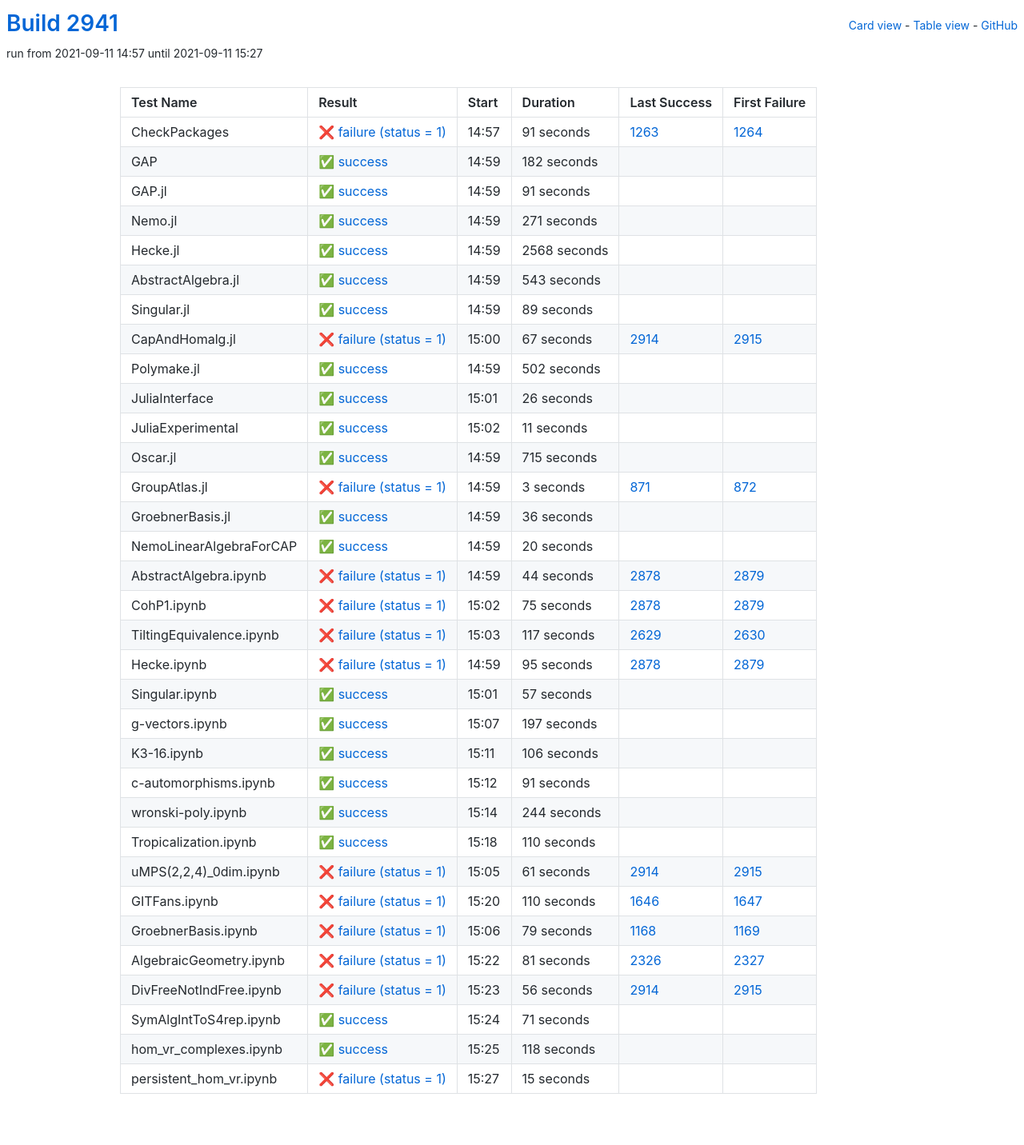
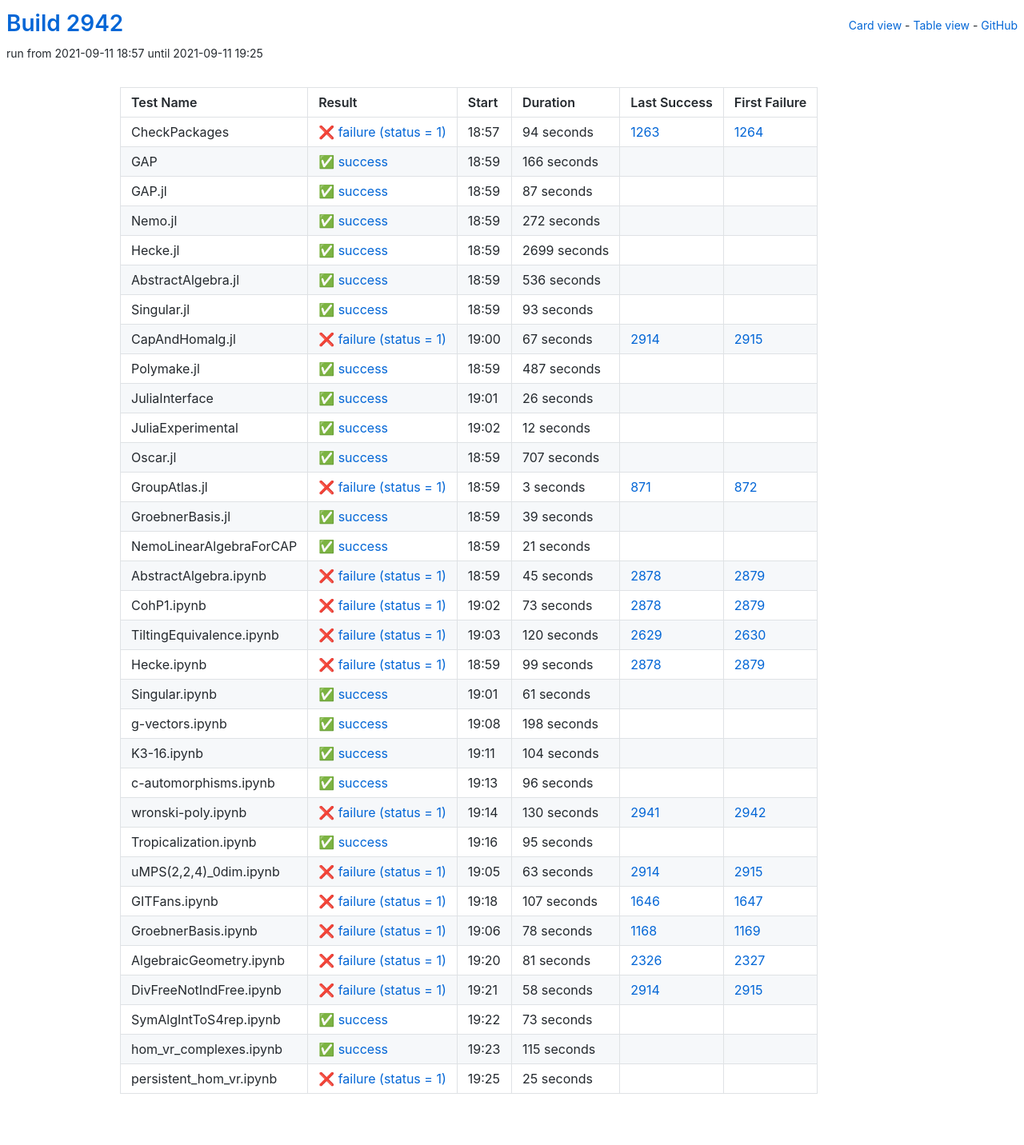
Before and after one commit to oscar-system/oscar-ci-status-stable, a Jekyll site: the page built from table.html, in a window 1280 px wide. Shown: the whole page at 80% size. Built offline with Jekyll 4.4.1, drawn with Linux system fonts in a browser that asks for light colours.

Commit message:
Build #2942

```diff
--- a/_data/ci.yml
+++ b/_data/ci.yml
@@ -1,6 +1,6 @@
 ---
-build: 2941
-build_url: https://oscarci.mathematik.uni-kl.de/job/oscar-stable/2941/
+build: 2942
+build_url: https://oscarci.mathematik.uni-kl.de/job/oscar-stable/2942/
 job: oscar-stable
 organization: oscar-system
 repo: oscar-ci-status-stable
@@ -8,92 +8,92 @@ repourl: https://github.com/oscar-system/oscar-ci-status-stable
 tests:
 - name: CheckPackages
   id: checkpackages
-  log: https://oscarci.mathematik.uni-kl.de/job/oscar-stable/2941/artifact/logs/build-2941/CheckPackages.log
-  start: 2021-09-11 14:57
+  log: https://oscarci.mathematik.uni-kl.de/job/oscar-stable/2942/artifact/logs/build-2942/CheckPackages.log
+  start: 2021-09-11 18:57
   success: false
   exitcode: 1
   status: failure
-  duration: 91
+  duration: 94
   last_success: 1263
   last_success_url: https://oscarci.mathematik.uni-kl.de/job/oscar-stable/1263/
   first_failure: 1264
   first_failure_url: https://oscarci.mathematik.uni-kl.de/job/oscar-stable/1264/
 - name: GAP
   id: gap
-  log: https://oscarci.mathematik.uni-kl.de/job/oscar-stable/2941/artifact/logs/build-2941/GAP.log
-  start: 2021-09-11 14:59
+  log: https://oscarci.mathematik.uni-kl.de/job/oscar-stable/2942/artifact/logs/build-2942/GAP.log
+  start: 2021-09-11 18:59
   success: true
   exitcode: 0
   status: success
-  duration: 182
+  duration: 166
   last_success: false
   last_success_url:
   first_failure: false
   first_failure_url:
 - name: GAP.jl
   id: gap-jl
-  log: https://oscarci.mathematik.uni-kl.de/job/oscar-stable/2941/artifact/logs/build-2941/GAP.jl.log
-  start: 2021-09-11 14:59
+  log: https://oscarci.mathematik.uni-kl.de/job/oscar-stable/2942/artifact/logs/build-2942/GAP.jl.log
+  start: 2021-09-11 18:59
   success: true
   exitcode: 0
   status: success
-  duration: 91
+  duration: 87
   last_success: false
   last_success_url:
   first_failure: false
   first_failure_url:
 - name: Nemo.jl
   id: nemo-jl
-  log: https://oscarci.mathematik.uni-kl.de/job/oscar-stable/2941/artifact/logs/build-2941/Nemo.jl.log
-  start: 2021-09-11 14:59
+  log: https://oscarci.mathematik.uni-kl.de/job/oscar-stable/2942/artifact/logs/build-2942/Nemo.jl.log
+  start: 2021-09-11 18:59
   success: true
   exitcode: 0
   status: success
-  duration: 271
+  duration: 272
   last_success: false
   last_success_url:
   first_failure: false
   first_failure_url:
 - name: Hecke.jl
   id: hecke-jl
-  log: https://oscarci.mathematik.uni-kl.de/job/oscar-stable/2941/artifact/logs/build-2941/Hecke.jl.log
-  start: 2021-09-11 14:59
+  log: https://oscarci.mathematik.uni-kl.de/job/oscar-stable/2942/artifact/logs/build-2942/Hecke.jl.log
+  start: 2021-09-11 18:59
   success: true
   exitcode: 0
   status: success
-  duration: 2568
+  duration: 2699
   last_success: false
   last_success_url:
   first_failure: false
   first_failure_url:
 - name: AbstractAlgebra.jl
   id: abstractalgebra-jl
-  log: https://oscarci.mathematik.uni-kl.de/job/oscar-stable/2941/artifact/logs/build-2941/AbstractAlgebra.jl.log
-  start: 2021-09-11 14:59
+  log: https://oscarci.mathematik.uni-kl.de/job/oscar-stable/2942/artifact/logs/build-2942/AbstractAlgebra.jl.log
+  start: 2021-09-11 18:59
   success: true
   exitcode: 0
   status: success
-  duration: 543
+  duration: 536
   last_success: false
   last_success_url:
   first_failure: false
   first_failure_url:
 - name: Singular.jl
   id: singular-jl
-  log: https://oscarci.mathematik.uni-kl.de/job/oscar-stable/2941/artifact/logs/build-2941/Singular.jl.log
-  start: 2021-09-11 14:59
+  log: https://oscarci.mathematik.uni-kl.de/job/oscar-stable/2942/artifact/logs/build-2942/Singular.jl.log
+  start: 2021-09-11 18:59
   success: true
   exitcode: 0
   status: success
-  duration: 89
+  duration: 93
   last_success: false
   last_success_url:
   first_failure: false
   first_failure_url:
 - name: CapAndHomalg.jl
   id: capandhomalg-jl
-  log: https://oscarci.mathematik.uni-kl.de/job/oscar-stable/2941/artifact/logs/build-2941/CapAndHomalg.jl.log
-  start: 2021-09-11 15:00
+  log: https://oscarci.mathematik.uni-kl.de/job/oscar-stable/2942/artifact/logs/build-2942/CapAndHomalg.jl.log
+  start: 2021-09-11 19:00
   success: false
   exitcode: 1
   status: failure
@@ -104,20 +104,20 @@ tests:
   first_failure_url: https://oscarci.mathematik.uni-kl.de/job/oscar-stable/2915/
 - name: Polymake.jl
   id: polymake-jl
-  log: https://oscarci.mathematik.uni-kl.de/job/oscar-stable/2941/artifact/logs/build-2941/Polymake.jl.log
-  start: 2021-09-11 14:59
+  log: https://oscarci.mathematik.uni-kl.de/job/oscar-stable/2942/artifact/logs/build-2942/Polymake.jl.log
+  start: 2021-09-11 18:59
   success: true
   exitcode: 0
   status: success
-  duration: 502
+  duration: 487
   last_success: false
   last_success_url:
   first_failure: false
   first_failure_url:
 - name: JuliaInterface
   id: juliainterface
-  log: https://oscarci.mathematik.uni-kl.de/job/oscar-stable/2941/artifact/logs/build-2941/JuliaInterface.log
-  start: 2021-09-11 15:01
+  log: https://oscarci.mathematik.uni-kl.de/job/oscar-stable/2942/artifact/logs/build-2942/JuliaInterface.log
+  start: 2021-09-11 19:01
   success: true
   exitcode: 0
   status: success
@@ -128,32 +128,32 @@ tests:
   first_failure_url:
 - name: JuliaExperimental
   id: juliaexperimental
-  log: https://oscarci.mathematik.uni-kl.de/job/oscar-stable/2941/artifact/logs/build-2941/JuliaExperimental.log
-  start: 2021-09-11 15:02
+  log: https://oscarci.mathematik.uni-kl.de/job/oscar-stable/2942/artifact/logs/build-2942/JuliaExperimental.log
+  start: 2021-09-11 19:02
   success: true
   exitcode: 0
   status: success
-  duration: 11
+  duration: 12
   last_success: false
   last_success_url:
   first_failure: false
   first_failure_url:
 - name: Oscar.jl
   id: oscar-jl
-  log: https://oscarci.mathematik.uni-kl.de/job/oscar-stable/2941/artifact/logs/build-2941/Oscar.jl.log
-  start: 2021-09-11 14:59
+  log: https://oscarci.mathematik.uni-kl.de/job/oscar-stable/2942/artifact/logs/build-2942/Oscar.jl.log
+  start: 2021-09-11 18:59
   success: true
   exitcode: 0
   status: success
-  duration: 715
+  duration: 707
   last_success: false
   last_success_url:
   first_failure: false
   first_failure_url:
 - name: GroupAtlas.jl
   id: groupatlas-jl
-  log: https://oscarci.mathematik.uni-kl.de/job/oscar-stable/2941/artifact/logs/build-2941/GroupAtlas.jl.log
-  start: 2021-09-11 14:59
+  log: https://oscarci.mathematik.uni-kl.de/job/oscar-stable/2942/artifact/logs/build-2942/GroupAtlas.jl.log
+  start: 2021-09-11 18:59
   success: false
   exitcode: 1
   status: failure
@@ -164,188 +164,188 @@ tests:
   first_failure_url: https://oscarci.mathematik.uni-kl.de/job/oscar-stable/872/
 - name: GroebnerBasis.jl
   id: groebnerbasis-jl
-  log: https://oscarci.mathematik.uni-kl.de/job/oscar-stable/2941/artifact/logs/build-2941/GroebnerBasis.jl.log
-  start: 2021-09-11 14:59
+  log: https://oscarci.mathematik.uni-kl.de/job/oscar-stable/2942/artifact/logs/build-2942/GroebnerBasis.jl.log
+  start: 2021-09-11 18:59
   success: true
   exitcode: 0
   status: success
-  duration: 36
+  duration: 39
   last_success: false
   last_success_url:
   first_failure: false
   first_failure_url:
 - name: NemoLinearAlgebraForCAP
   id: nemolinearalgebraforcap
-  log: https://oscarci.mathematik.uni-kl.de/job/oscar-stable/2941/artifact/logs/build-2941/NemoLinearAlgebraForCAP.log
-  start: 2021-09-11 14:59
+  log: https://oscarci.mathematik.uni-kl.de/job/oscar-stable/2942/artifact/logs/build-2942/NemoLinearAlgebraForCAP.log
+  start: 2021-09-11 18:59
   success: true
   exitcode: 0
   status: success
-  duration: 20
+  duration: 21
   last_success: false
   last_success_url:
   first_failure: false
   first_failure_url:
 - name: AbstractAlgebra.ipynb
   id: abstractalgebra-ipynb
-  log: https://oscarci.mathematik.uni-kl.de/job/oscar-stable/2941/artifact/logs/build-2941/AbstractAlgebra.ipynb.log
-  start: 2021-09-11 14:59
+  log: https://oscarci.mathematik.uni-kl.de/job/oscar-stable/2942/artifact/logs/build-2942/AbstractAlgebra.ipynb.log
+  start: 2021-09-11 18:59
   success: false
   exitcode: 1
   status: failure
-  duration: 44
+  duration: 45
   last_success: 2878
   last_success_url: https://oscarci.mathematik.uni-kl.de/job/oscar-stable/2878/
   first_failure: 2879
   first_failure_url: https://oscarci.mathematik.uni-kl.de/job/oscar-stable/2879/
 - name: CohP1.ipynb
   id: cohp1-ipynb
-  log: https://oscarci.mathematik.uni-kl.de/job/oscar-stable/2941/artifact/logs/build-2941/CohP1.ipynb.log
-  start: 2021-09-11 15:02
+  log: https://oscarci.mathematik.uni-kl.de/job/oscar-stable/2942/artifact/logs/build-2942/CohP1.ipynb.log
+  start: 2021-09-11 19:02
   success: false
   exitcode: 1
   status: failure
-  duration: 75
+  duration: 73
   last_success: 2878
   last_success_url: https://oscarci.mathematik.uni-kl.de/job/oscar-stable/2878/
   first_failure: 2879
   first_failure_url: https://oscarci.mathematik.uni-kl.de/job/oscar-stable/2879/
 - name: TiltingEquivalence.ipynb
   id: tiltingequivalence-ipynb
-  log: https://oscarci.mathematik.uni-kl.de/job/oscar-stable/2941/artifact/logs/build-2941/TiltingEquivalence.ipynb.log
-  start: 2021-09-11 15:03
+  log: https://oscarci.mathematik.uni-kl.de/job/oscar-stable/2942/artifact/logs/build-2942/TiltingEquivalence.ipynb.log
+  start: 2021-09-11 19:03
   success: false
   exitcode: 1
   status: failure
-  duration: 117
+  duration: 120
   last_success: 2629
   last_success_url: https://oscarci.mathematik.uni-kl.de/job/oscar-stable/2629/
   first_failure: 2630
   first_failure_url: https://oscarci.mathematik.uni-kl.de/job/oscar-stable/2630/
 - name: Hecke.ipynb
   id: hecke-ipynb
-  log: https://oscarci.mathematik.uni-kl.de/job/oscar-stable/2941/artifact/logs/build-2941/Hecke.ipynb.log
-  start: 2021-09-11 14:59
+  log: https://oscarci.mathematik.uni-kl.de/job/oscar-stable/2942/artifact/logs/build-2942/Hecke.ipynb.log
+  start: 2021-09-11 18:59
   success: false
   exitcode: 1
   status: failure
-  duration: 95
+  duration: 99
   last_success: 2878
   last_success_url: https://oscarci.mathematik.uni-kl.de/job/oscar-stable/2878/
   first_failure: 2879
   first_failure_url: https://oscarci.mathematik.uni-kl.de/job/oscar-stable/2879/
 - name: Singular.ipynb
   id: singular-ipynb
-  log: https://oscarci.mathematik.uni-kl.de/job/oscar-stable/2941/artifact/logs/build-2941/Singular.ipynb.log
-  start: 2021-09-11 15:01
+  log: https://oscarci.mathematik.uni-kl.de/job/oscar-stable/2942/artifact/logs/build-2942/Singular.ipynb.log
+  start: 2021-09-11 19:01
   success: true
   exitcode: 0
   status: success
-  duration: 57
+  duration: 61
   last_success: false
   last_success_url:
   first_failure: false
   first_failure_url:
 - name: g-vectors.ipynb
   id: g-vectors-ipynb
-  log: https://oscarci.mathematik.uni-kl.de/job/oscar-stable/2941/artifact/logs/build-2941/g-vectors.ipynb.log
-  start: 2021-09-11 15:07
+  log: https://oscarci.mathematik.uni-kl.de/job/oscar-stable/2942/artifact/logs/build-2942/g-vectors.ipynb.log
+  start: 2021-09-11 19:08
   success: true
   exitcode: 0
   status: success
-  duration: 197
+  duration: 198
   last_success: false
   last_success_url:
   first_failure: false
   first_failure_url:
 - name: K3-16.ipynb
   id: k3-16-ipynb
-  log: https://oscarci.mathematik.uni-kl.de/job/oscar-stable/2941/artifact/logs/build-2941/K3-16.ipynb.log
-  start: 2021-09-11 15:11
+  log: https://oscarci.mathematik.uni-kl.de/job/oscar-stable/2942/artifact/logs/build-2942/K3-16.ipynb.log
+  start: 2021-09-11 19:11
   success: true
   exitcode: 0
   status: success
-  duration: 106
+  duration: 104
   last_success: false
   last_success_url:
   first_failure: false
   first_failure_url:
 - name: c-automorphisms.ipynb
   id: c-automorphisms-ipynb
-  log: https://oscarci.mathematik.uni-kl.de/job/oscar-stable/2941/artifact/logs/build-2941/c-automorphisms.ipynb.log
-  start: 2021-09-11 15:12
+  log: https://oscarci.mathematik.uni-kl.de/job/oscar-stable/2942/artifact/logs/build-2942/c-automorphisms.ipynb.log
+  start: 2021-09-11 19:13
   success: true
   exitcode: 0
   status: success
-  duration: 91
+  duration: 96
   last_success: false
   last_success_url:
   first_failure: false
   first_failure_url:
 - name: wronski-poly.ipynb
   id: wronski-poly-ipynb
-  log: https://oscarci.mathematik.uni-kl.de/job/oscar-stable/2941/artifact/logs/build-2941/wronski-poly.ipynb.log
-  start: 2021-09-11 15:14
+  log: https://oscarci.mathematik.uni-kl.de/job/oscar-stable/2942/artifact/logs/build-2942/wronski-poly.ipynb.log
+  start: 2021-09-11 19:14
+  success: false
+  exitcode: 1
+  status: failure
+  duration: 130
+  last_success: 2941
+  last_success_url: https://oscarci.mathematik.uni-kl.de/job/oscar-stable/2941/
+  first_failure: 2942
+  first_failure_url: https://oscarci.mathematik.uni-kl.de/job/oscar-stable/2942/
+- name: Tropicalization.ipynb
+  id: tropicalization-ipynb
+  log: https://oscarci.mathematik.uni-kl.de/job/oscar-stable/2942/artifact/logs/build-2942/Tropicalization.ipynb.log
+  start: 2021-09-11 19:16
   success: true
   exitcode: 0
   status: success
-  duration: 244
-  last_success: false
-  last_success_url:
-  first_failure: false
-  first_failure_url:
-- name: Tropicalization.ipynb
-  id: tropicalization-ipynb
-  log: https://oscarci.mathematik.uni-kl.de/job/oscar-stable/2941/artifact/logs/build-2941/Tropicalization.ipynb.log
-  start: 2021-09-11 15:18
-  success: true
-  exitcode: 0
-  status: success
-  duration: 110
+  duration: 95
   last_success: false
   last_success_url:
   first_failure: false
   first_failure_url:
 - name: uMPS(2,2,4)_0dim.ipynb
   id: umps-2-2-4-0dim-ipynb
-  log: https://oscarci.mathematik.uni-kl.de/job/oscar-stable/2941/artifact/logs/build-2941/uMPS-2-2-4-_0dim.ipynb.log
-  start: 2021-09-11 15:05
+  log: https://oscarci.mathematik.uni-kl.de/job/oscar-stable/2942/artifact/logs/build-2942/uMPS-2-2-4-_0dim.ipynb.log
+  start: 2021-09-11 19:05
   success: false
   exitcode: 1
   status: failure
-  duration: 61
+  duration: 63
   last_success: 2914
   last_success_url: https://oscarci.mathematik.uni-kl.de/job/oscar-stable/2914/
   first_failure: 2915
   first_failure_url: https://oscarci.mathematik.uni-kl.de/job/oscar-stable/2915/
 - name: GITFans.ipynb
   id: gitfans-ipynb
-  log: https://oscarci.mathematik.uni-kl.de/job/oscar-stable/2941/artifact/logs/build-2941/GITFans.ipynb.log
-  start: 2021-09-11 15:20
+  log: https://oscarci.mathematik.uni-kl.de/job/oscar-stable/2942/artifact/logs/build-2942/GITFans.ipynb.log
+  start: 2021-09-11 19:18
   success: false
   exitcode: 1
   status: failure
-  duration: 110
+  duration: 107
   last_success: 1646
   last_success_url: https://oscarci.mathematik.uni-kl.de/job/oscar-stable/1646/
   first_failure: 1647
   first_failure_url: https://oscarci.mathematik.uni-kl.de/job/oscar-stable/1647/
 - name: GroebnerBasis.ipynb
   id: groebnerbasis-ipynb
-  log: https://oscarci.mathematik.uni-kl.de/job/oscar-stable/2941/artifact/logs/build-2941/GroebnerBasis.ipynb.log
-  start: 2021-09-11 15:06
+  log: https://oscarci.mathematik.uni-kl.de/job/oscar-stable/2942/artifact/logs/build-2942/GroebnerBasis.ipynb.log
+  start: 2021-09-11 19:06
   success: false
   exitcode: 1
   status: failure
-  duration: 79
+  duration: 78
   last_success: 1168
   last_success_url: https://oscarci.mathematik.uni-kl.de/job/oscar-stable/1168/
   first_failure: 1169
   first_failure_url: https://oscarci.mathematik.uni-kl.de/job/oscar-stable/1169/
 - name: AlgebraicGeometry.ipynb
   id: algebraicgeometry-ipynb
-  log: https://oscarci.mathematik.uni-kl.de/job/oscar-stable/2941/artifact/logs/build-2941/AlgebraicGeometry.ipynb.log
-  start: 2021-09-11 15:22
+  log: https://oscarci.mathematik.uni-kl.de/job/oscar-stable/2942/artifact/logs/build-2942/AlgebraicGeometry.ipynb.log
+  start: 2021-09-11 19:20
   success: false
   exitcode: 1
   status: failure
@@ -356,48 +356,48 @@ tests:
   first_failure_url: https://oscarci.mathematik.uni-kl.de/job/oscar-stable/2327/
 - name: DivFreeNotIndFree.ipynb
   id: divfreenotindfree-ipynb
-  log: https://oscarci.mathematik.uni-kl.de/job/oscar-stable/2941/artifact/logs/build-2941/DivFreeNotIndFree.ipynb.log
-  start: 2021-09-11 15:23
+  log: https://oscarci.mathematik.uni-kl.de/job/oscar-stable/2942/artifact/logs/build-2942/DivFreeNotIndFree.ipynb.log
+  start: 2021-09-11 19:21
   success: false
   exitcode: 1
   status: failure
-  duration: 56
+  duration: 58
   last_success: 2914
   last_success_url: https://oscarci.mathematik.uni-kl.de/job/oscar-stable/2914/
   first_failure: 2915
   first_failure_url: https://oscarci.mathematik.uni-kl.de/job/oscar-stable/2915/
 - name: SymAlgIntToS4rep.ipynb
   id: symalginttos4rep-ipynb
-  log: https://oscarci.mathematik.uni-kl.de/job/oscar-stable/2941/artifact/logs/build-2941/SymAlgIntToS4rep.ipynb.log
-  start: 2021-09-11 15:24
+  log: https://oscarci.mathematik.uni-kl.de/job/oscar-stable/2942/artifact/logs/build-2942/SymAlgIntToS4rep.ipynb.log
+  start: 2021-09-11 19:22
   success: true
   exitcode: 0
   status: success
-  duration: 71
+  duration: 73
   last_success: false
   last_success_url:
   first_failure: false
   first_failure_url:
 - name: hom_vr_complexes.ipynb
   id: hom-vr-complexes-ipynb
-  log: https://oscarci.mathematik.uni-kl.de/job/oscar-stable/2941/artifact/logs/build-2941/hom_vr_complexes.ipynb.log
-  start: 2021-09-11 15:25
+  log: https://oscarci.mathematik.uni-kl.de/job/oscar-stable/2942/artifact/logs/build-2942/hom_vr_complexes.ipynb.log
+  start: 2021-09-11 19:23
   success: true
   exitcode: 0
   status: success
-  duration: 118
+  duration: 115
   last_success: false
   last_success_url:
   first_failure: false
   first_failure_url:
 - name: persistent_hom_vr.ipynb
   id: persistent-hom-vr-ipynb
-  log: https://oscarci.mathematik.uni-kl.de/job/oscar-stable/2941/artifact/logs/build-2941/persistent_hom_vr.ipynb.log
-  start: 2021-09-11 15:27
+  log: https://oscarci.mathematik.uni-kl.de/job/oscar-stable/2942/artifact/logs/build-2942/persistent_hom_vr.ipynb.log
+  start: 2021-09-11 19:25
   success: false
   exitcode: 1
   status: failure
-  duration: 15
+  duration: 25
   last_success: false
   last_success_url:
   first_failure: false
```
Also changed, not shown: README.md.
